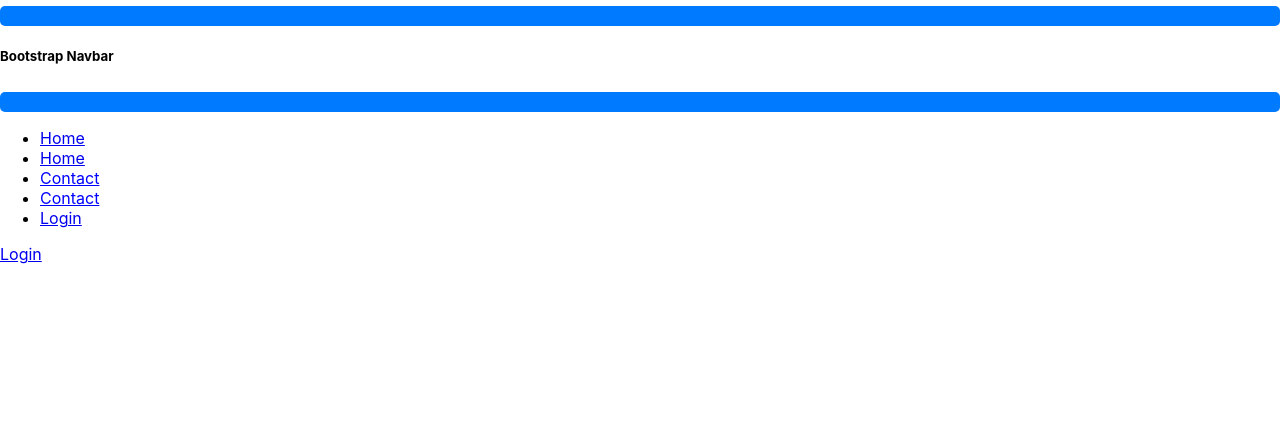
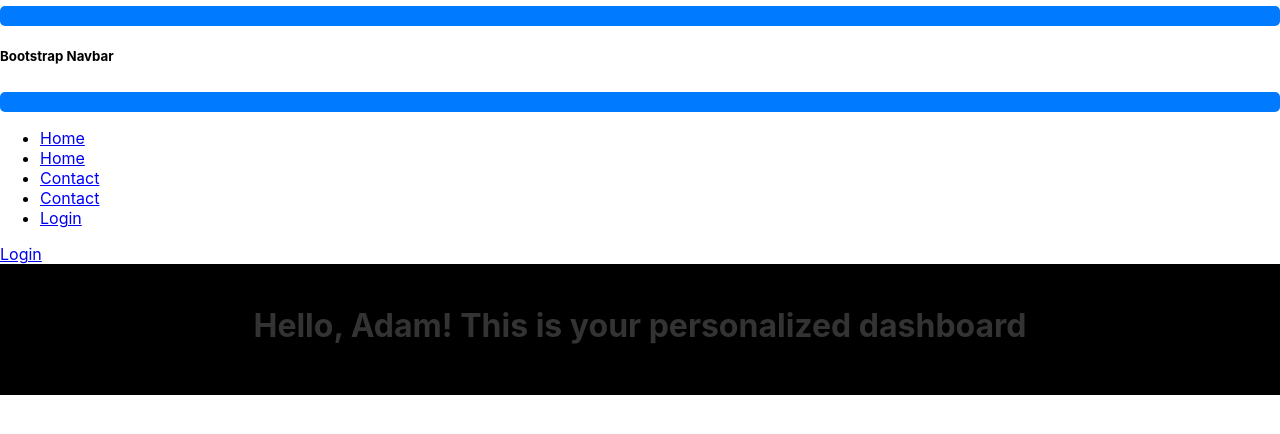
Before and after one commit to Rashod-coder/smHacks, a React (Create React App) app in the folder mateo-hacks/: page /u in a window 1280 px wide. Shown: the top 434 px of the page. Built offline with nearby package versions, Linux system fonts and the light colour scheme; the HTML template or start-up script is replaced by a standard one.

Commit message:
changes made

```diff
--- a/mateo-hacks/src/App.js
+++ b/mateo-hacks/src/App.js
@@ -3,6 +3,7 @@ import { BrowserRouter as Router, Routes, Route } from 'react-router-dom'; // Im
 import Navbar from './Navbar';
 import Home from './Home';
 import Login from './logIn';
+import UserPage from './userPage';
 
 function App() {
   return (
@@ -13,6 +14,7 @@ function App() {
         <Routes>
           <Route path="/" element={<Home />} />
           <Route path="/login" element={<Login />} />
+          <Route path="/u" element={<UserPage />} />
         </Routes>
       </div>
     </Router>
--- a/mateo-hacks/src/logIn.js
+++ b/mateo-hacks/src/logIn.js
@@ -1,42 +1,26 @@
+// Login.js
 import React from 'react';
 import './login.css';
-import { Navigate } from "react-router-dom"
-// import Home from '/';
-// import Login from '/login';
-
+import { useNavigate } from 'react-router-dom'; // Import the useNavigate hook
 
 function Login() {
-
+  const navigate = useNavigate(); // Get the navigate function from useNavigate
 
   const handleClick = (event) => {
-    // console.log('testing ');
     event.preventDefault();
     const username = document.querySelector('input[type="text"]').value;
     const password = document.querySelector('input[type="password"]').value;
 
     // Do something with username and password
     if(username === "Adam" && password === "1"){
-      console.log("works");
-      return <Navigate to = '/' />;
+      console.log("Login successful");
+      navigate('/u'); // Navigate to the userPage
+    } else {
+      console.log("Login failed");
+      // Handle login failure
+    }
+  };
 
-      // <Router>
-      //   <Routes>
-      //     <Route path = '/login' element = {<Login />} />
-      //     <Route path = '/' element = {<Home />} />
-      //   </Routes>
-      // </Router>
-    }else{
-      console.log("failed");
-      return <Navigate to = '/' />;
-    }
-
-    // <Link to="/Adam_Profile" className="text-white">Login</Link>
-
-    // console.log("Username:", username);
-    // console.log("Password:", password);
-
-
-  }
   return (
     <div className='wrapper'>
       <form action="">
@@ -47,15 +31,13 @@ function Login() {
         <div className='input-box'>
           <input type="password" placeholder='Password' required/>
         </div>
-
         <div className='input-box'>
           <label>
             <input type='checkbox'/>
             Remember me
           </label>
         </div>
-            <button onClick = {handleClick} type='submit'>Login</button>
-
+        <button onClick={handleClick} type='submit'>Login</button>
       </form>
     </div>
   );
--- /dev/null
+++ b/mateo-hacks/src/userPage.js
@@ -0,0 +1,18 @@
+
+import React from 'react';
+
+function UserPage() {
+    const pageStyle = {
+        backgroundColor: 'black', // Set background color to black
+        color: 'white', // Set text color to white
+        padding: '20px', // Add some padding for better readability
+    };
+
+    return (
+        <div style={pageStyle}>
+            <h1>Hello, Adam! This is your personalized dashboard</h1>
+        </div>
+    );
+}
+
+export default UserPage;
```
Also changed, not shown: mateo-hacks/src/googleSignin/Home.js (deleted, +0 -22 lines). Lines whose indentation alone changed are shown as unchanged.
